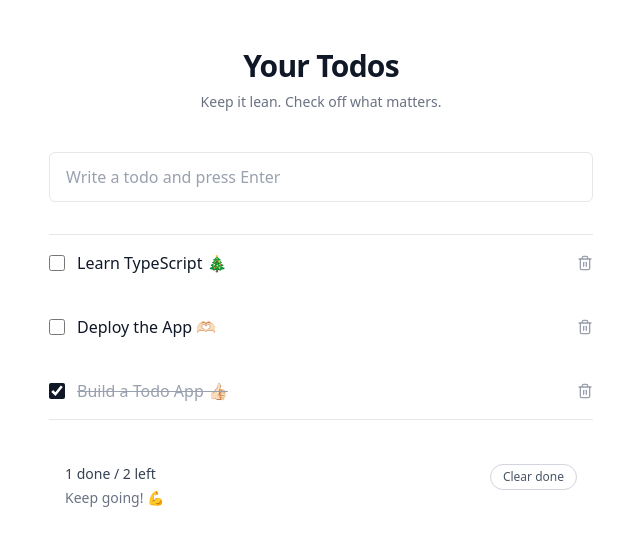
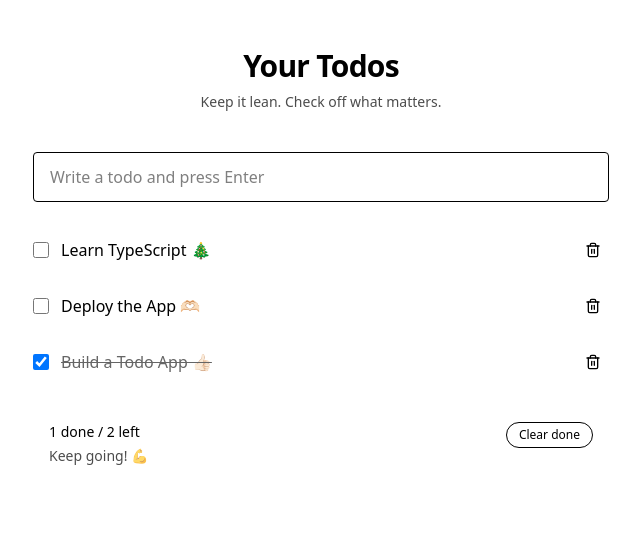
Before and after one commit to sorawitt/todo-app, a React (Vite) app: page / in a window 1280 px wide. Shown: the top 546 px of the page, without its empty margins (319-959 px from the left). Built offline with nearby package versions, Linux system fonts and the light colour scheme.

Commit message:
refactor(ui): flatten styling

```diff
--- a/src/App.tsx
+++ b/src/App.tsx
@@ -27,30 +27,26 @@ export default function App() {
   };
 
   return (
-    <main className="min-h-screen bg-white">
-      <section className="mx-auto flex min-h-screen max-w-xl flex-col px-4 py-12">
-        <header className="mb-10 space-y-2 text-center">
-          <h1 className="text-3xl font-semibold tracking-tight text-gray-900">
-            Your Todos
-          </h1>
-          <p className="text-sm text-gray-500">
+    <main className="min-h-screen px-4 py-12">
+      <section className="mx-auto flex min-h-screen max-w-xl flex-col gap-10">
+        <header className="space-y-2 text-center">
+          <h1 className="text-3xl font-semibold tracking-tight">Your Todos</h1>
+          <p className="text-sm opacity-70">
             Keep it lean. Check off what matters.
           </p>
         </header>
 
-        <div className="flex flex-1 flex-col gap-8">
+        <div className="flex flex-1 flex-col gap-6">
           <AddTodoForm onAdd={handleAddTodo} />
 
           {todos.length > 0 ? (
-            <ul className="divide-y divide-gray-200 border-y border-gray-200">
-              <TodoList
-                todos={todos}
-                onCompletedChange={handleCompletedChange}
-                onDelete={handleDelete}
-              />
-            </ul>
+            <TodoList
+              todos={todos}
+              onCompletedChange={handleCompletedChange}
+              onDelete={handleDelete}
+            />
           ) : (
-            <p className="text-sm text-gray-500">Nothing on your list yet.</p>
+            <p className="text-sm opacity-70">Nothing on your list yet.</p>
           )}
           <TodoSummary todos={todos} onClearCompleted={handleClearCompleted} />
         </div>
--- a/src/components/AddTodoForm.tsx
+++ b/src/components/AddTodoForm.tsx
@@ -18,7 +18,7 @@ export default function AddTodoForm({ onAdd }: AddTodoFormProps) {
   return (
     <form
       onSubmit={handleSubmit}
-      className="rounded-md border border-gray-200 px-4 py-3 transition focus-within:border-gray-400"
+      className="rounded border px-4 py-3"
     >
       <label htmlFor="todo-input" className="sr-only">
         Add a new todo
@@ -29,7 +29,7 @@ export default function AddTodoForm({ onAdd }: AddTodoFormProps) {
         placeholder="Write a todo and press Enter"
         value={value}
         onChange={(event) => setValue(event.target.value)}
-        className="w-full bg-transparent text-base text-gray-900 outline-none placeholder:text-gray-400"
+        className="w-full bg-transparent text-base outline-none"
       />
     </form>
   );
--- a/src/components/TodoItem.tsx
+++ b/src/components/TodoItem.tsx
@@ -16,25 +16,25 @@ export default function TodoItem({
 
   return (
     <div className="flex items-center justify-between">
-      <label className="flex items-center gap-3 py-3">
+      <label className="flex items-center gap-3 py-2">
         <input
           type="checkbox"
           checked={todo.completed}
           onChange={handleChange}
-          className="size-4 rounded border border-gray-300 accent-gray-900"
+          className="size-4"
         />
         <span
           className={
             todo.completed
-              ? "text-base text-gray-400 line-through"
-              : "text-base text-gray-900"
+              ? "text-base line-through opacity-60"
+              : "text-base"
           }
         >
           {todo.title}
         </span>
       </label>
-      <button type="button" onClick={() => onDelete(todo.id)}>
-        <Trash2 className="size-4 text-gray-400 hover:text-gray-600" />
+      <button type="button" onClick={() => onDelete(todo.id)} className="p-2">
+        <Trash2 className="size-4" />
       </button>
     </div>
   );
--- a/src/components/TodoList.tsx
+++ b/src/components/TodoList.tsx
@@ -16,7 +16,7 @@ export default function TodoList({
     (a, b) => Number(a.completed) - Number(b.completed)
   );
   return (
-    <div className="space-y-2">
+    <ul className="space-y-2">
       {todosSorted.map((todo) => (
         <li key={todo.id} className="py-1">
           <TodoItem
@@ -26,6 +26,6 @@ export default function TodoList({
           />
         </li>
       ))}
-    </div>
+    </ul>
   );
 }
--- a/src/components/TodoSummary.tsx
+++ b/src/components/TodoSummary.tsx
@@ -10,32 +10,32 @@ export default function TodoSummary({
   onClearCompleted,
 }: TodoSummaryProps) {
   const total = todos.length;
+  if (total === 0) return null;
+
   const remaining = todos.filter((todo) => !todo.completed).length;
   const completed = total - remaining;
 
   const message =
-    total === 0
-      ? "Add your first task to get started."
-      : remaining === 0
+    remaining === 0
       ? "All tasks completed! 🎉"
       : "Keep going! 💪";
 
   const showClearButton = completed > 0;
 
   return (
-    <section className="px-4 py-3 text-sm text-gray-700">
+    <section className="px-4 py-3 text-sm">
       <div className="flex items-start justify-between gap-4">
         <div>
           <p>
             {completed} done / {remaining} left
           </p>
-          <p className="mt-1 text-gray-500">{message}</p>
+          <p className="mt-1 opacity-70">{message}</p>
         </div>
         {showClearButton ? (
           <button
             type="button"
             onClick={onClearCompleted}
-            className="rounded-full border border-gray-300 px-3 py-1 text-xs font-medium text-gray-600 transition hover:border-gray-400 hover:text-gray-800"
+            className="rounded-full border px-3 py-1 text-xs"
           >
             Clear done
           </button>
```
